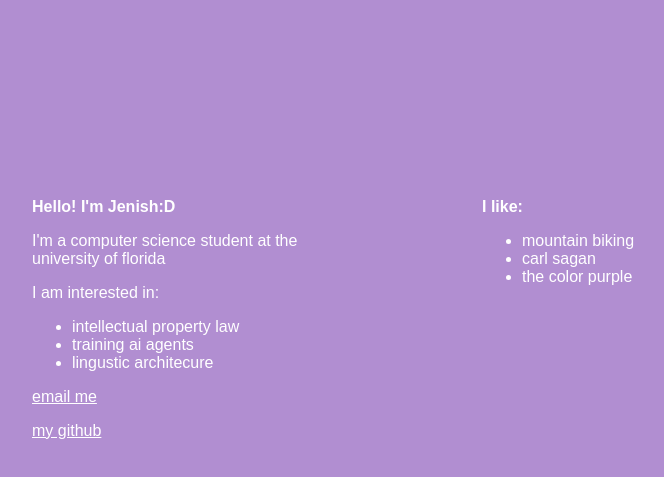
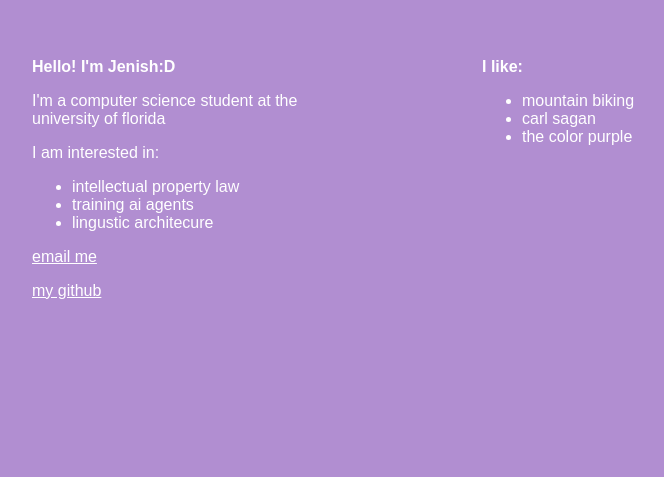
Before and after one commit to jpat1414/site, a plain HTML site: page index.html in a window 1280 px wide. Shown: the part 161-638 px from the top of the page, without its empty margins (248-912 px from the left). Drawn offline with Linux system fonts and the light colour scheme.

Commit message:
Update style.css

```diff
--- a/style.css
+++ b/style.css
@@ -8,7 +8,7 @@ body {
     display: flex;
     justify-content: center;
     align-items: center;
-    height: 120vh;
+    height: 85vh;
 }
 
 .container {
```
